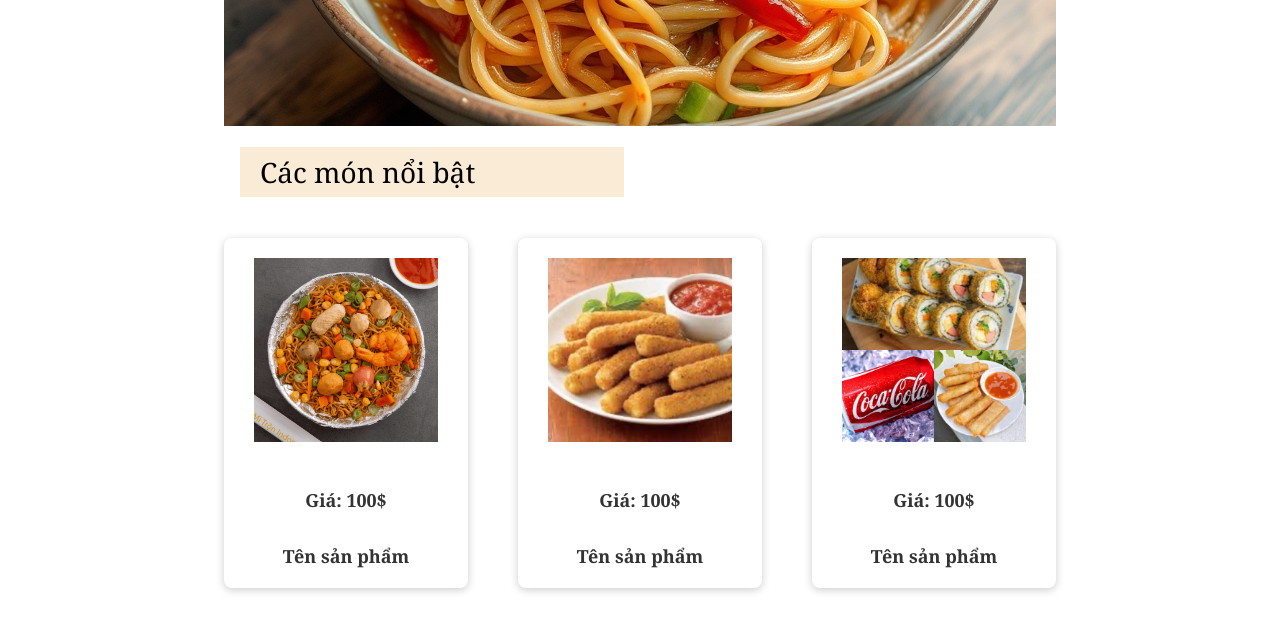
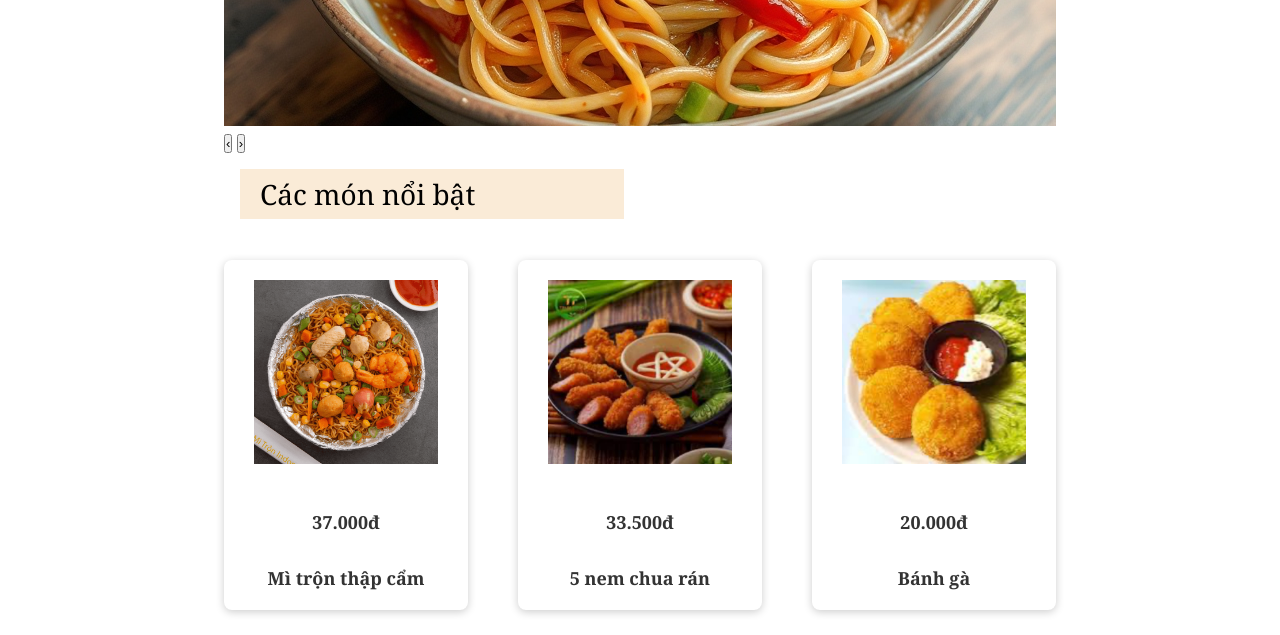
Before and after one commit to hanhercales/BTLWeb-QL_NhaHang, a plain HTML site: page index.html in a window 1280 px wide. Shown: the part 554-1189 px from the top of the page. Drawn offline with Linux system fonts and the light colour scheme.

Commit message:
Add files via upload

```diff
--- a/index.html
+++ b/index.html
@@ -46,6 +46,10 @@
     <main>
         <div class="container">
             <img src="./images/mitron.png" class="img">
+            <img src="./images/mitron1.png" class="img hidden">
+            <img src="./images/mitron2.png" class="img hidden">
+            <button class="arrow left" onclick="prev()">&#8249;</button>
+            <button class="arrow right" onclick="next()">&#8250;</button>
         </div>
         <div class="popular">
             <p>Các món nổi bật</p>
@@ -53,18 +57,18 @@
         <div class="product-grid">
             <div class="product-card">
                 <img src="./images/IMG_8114.PNG" alt="Product Image">
-                <p>Giá: 100$</p>
-                <p>Tên sản phẩm</p>
+                <p>37.000đ</p>
+                <p>Mì trộn thập cẩm</p>
             </div>
             <div class="product-card">
-                <img src="./images/IMG_8407.JPG" alt="Product Image">
-                <p>Giá: 100$</p>
-                <p>Tên sản phẩm</p>
+                <img src="./images/IMG_8399.JPG" alt="Product Image">
+                <p>33.500đ</p>
+                <p>5 nem chua rán</p>
             </div>
             <div class="product-card">
-                <img src="./images/IMG_8424.JPG" alt="Product Image">
-                <p>Giá: 100$</p>
-                <p>Tên sản phẩm</p>
+                <img src="./images/IMG_8401.JPG" alt="Product Image">
+                <p>20.000đ</p>
+                <p>Bánh gà</p>
             </div>
         </div>
     </main>
```
